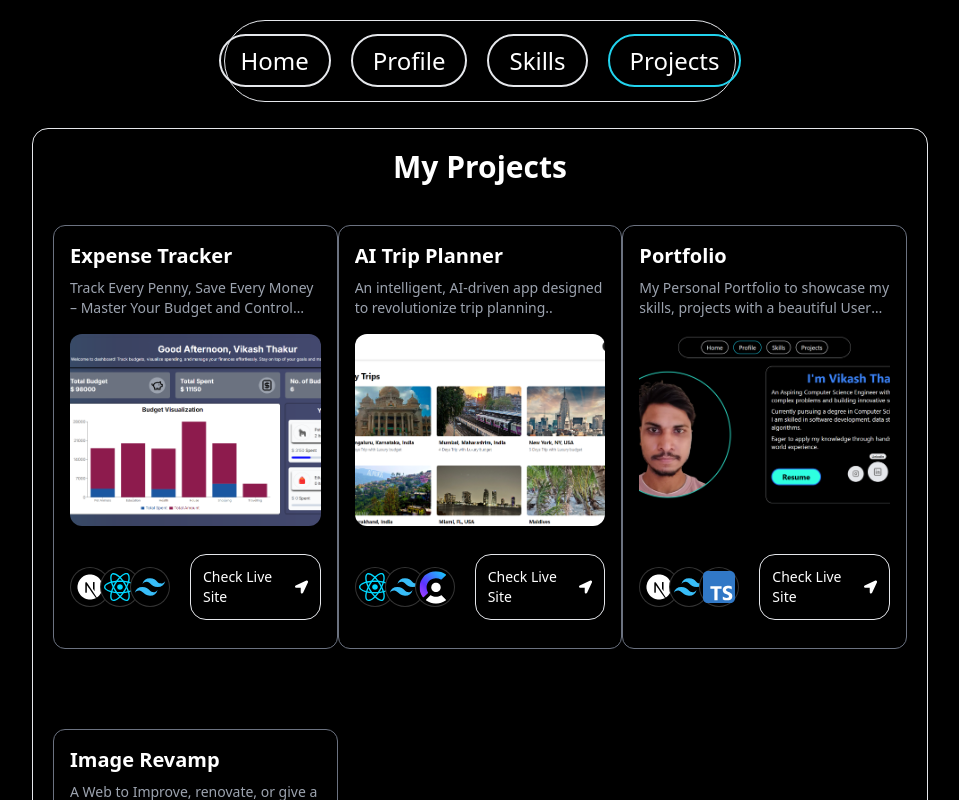
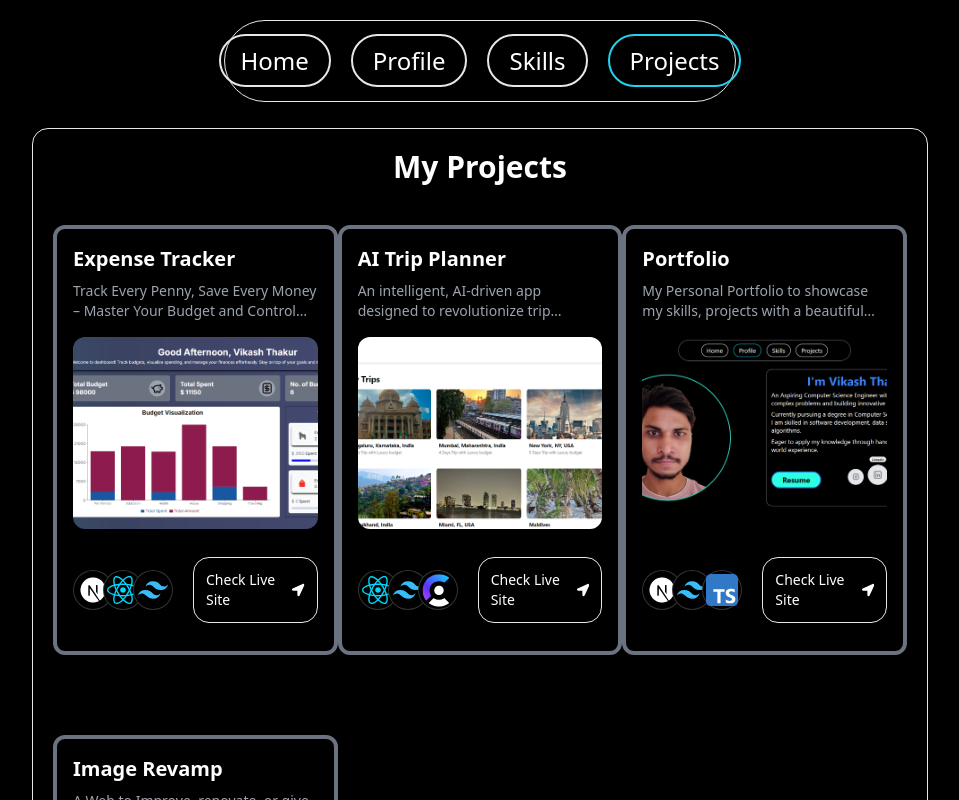
Before and after one commit to Vikash-thak12/MyPortfolio, a Next.js app: page /projects in a window 1280 px wide. Shown: the top 800 px of the page, without its empty margins (160-1119 px from the left). Built offline with nearby package versions, Linux system fonts and the light colour scheme.

Commit message:
Fixed: Border

```diff
--- a/components/ThreeDCardDemo.tsx
+++ b/components/ThreeDCardDemo.tsx
@@ -16,7 +16,7 @@ export function ThreeDCardDemo() {
           projects.map(({ id, title, des, img, iconLists, link }) => (
             <div key={id} className="w-full max-w-xs mx-auto">
               <CardContainer className="inter-var">
-                <CardBody className="bg-black relative group/card w-full h-auto rounded-xl p-4 border border-gray-500">
+                <CardBody className="bg-black relative group/card w-full h-auto rounded-xl p-4 border-4 border-gray-500">
                   <CardItem
                     translateZ="50"
                     className="line-clamp-1 text-xl font-bold text-white"
```
